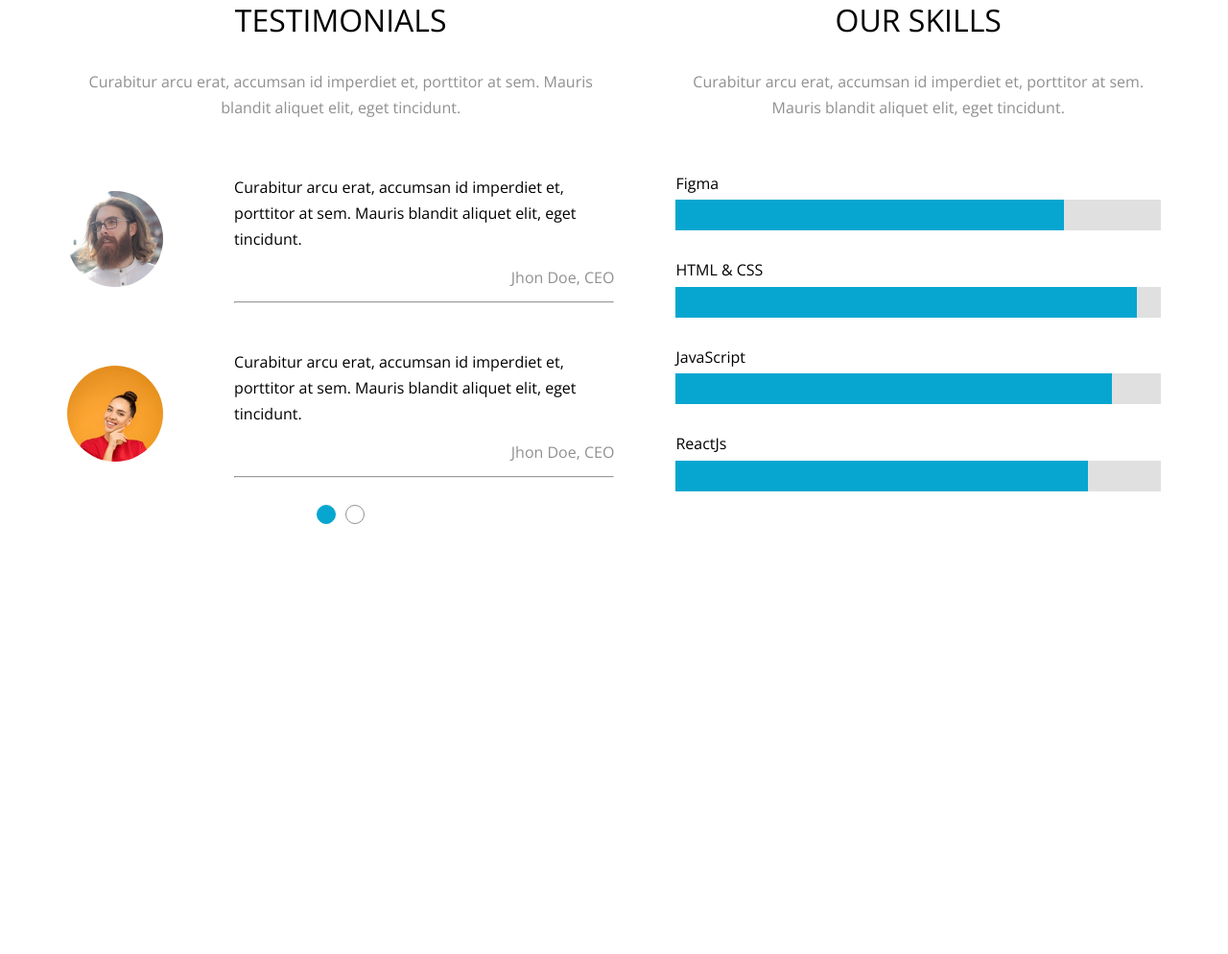
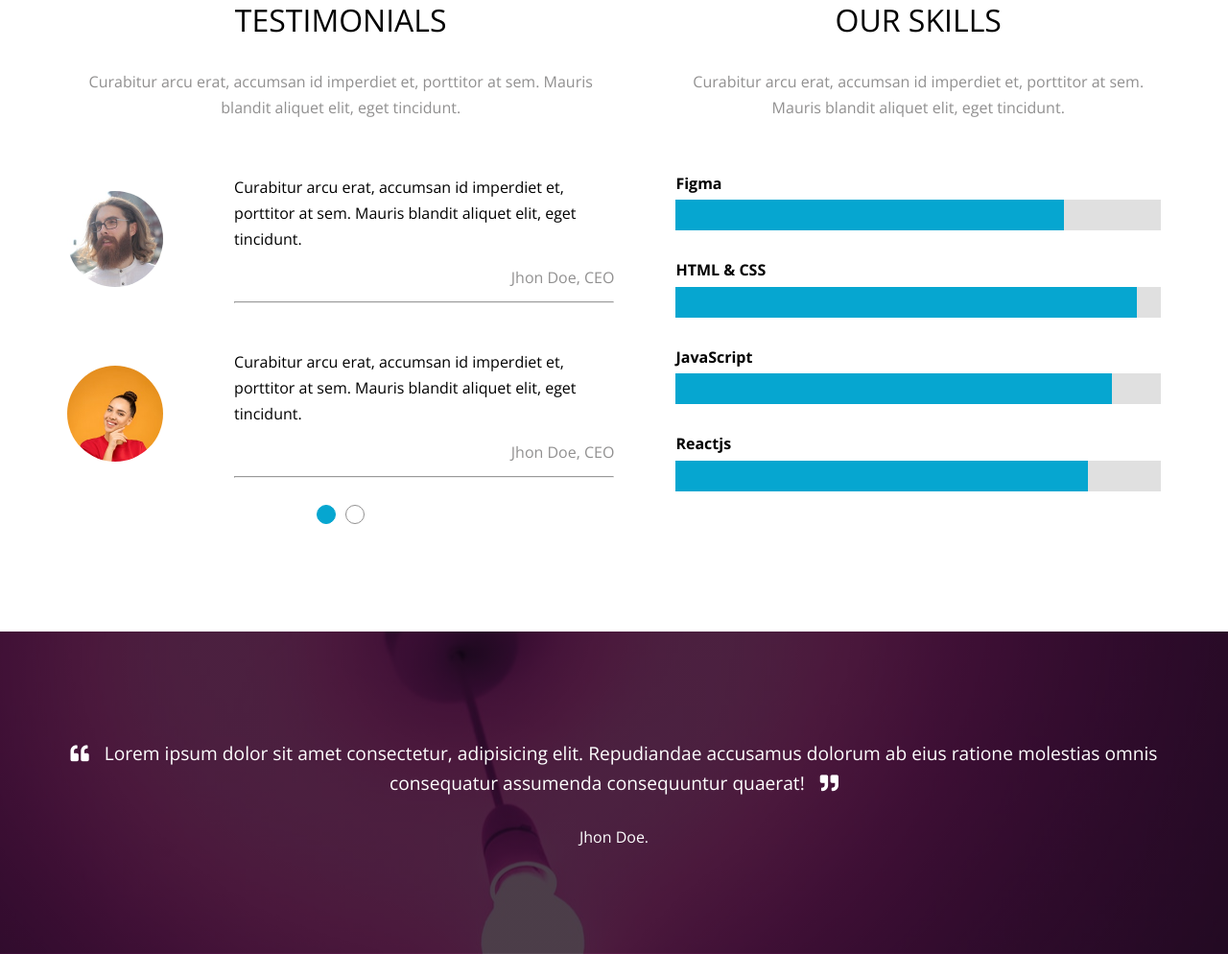
Before and after one commit to hamza-che/Kasper, a plain HTML site: page index.html in a window 1280 px wide. Shown: the part 5334-6328 px from the top of the page at 96% size. Before the commit the page ends 5992 px from the top, so only its background shows below. Drawn offline with nearby package versions, Linux system fonts and the light colour scheme.

Commit message:
completed Quote section

```diff
--- a/css/scss/pages/_home.scss
+++ b/css/scss/pages/_home.scss
@@ -501,3 +501,39 @@ header {
     }
 }
 /* End Skills and Testimonials */
+
+/* Start Quote */
+.quote {
+    padding-top: $section-padding;
+    padding-bottom: $section-padding;
+    background-image: linear-gradient(rgba(0, 0, 0, .7), rgba(0, 0, 0, .7)), url('../../../images/quote.jpg');
+    background-position: center;
+    background-size: cover;
+    .container {
+        position: relative;
+        text-align: center;
+        color: #fff;
+        q {
+            display: block;
+            margin-bottom: 2rem;
+            font-size: 1.2rem;
+            line-height: 1.6;
+            &::before {
+                font-family: 'Font Awesome 5 Free';
+                content: '\f10d';
+                font-weight: 900;
+                margin-right: 1rem;
+            }
+            &::after {
+                font-family: 'Font Awesome 5 Free';
+                content: '\f10e';
+                font-weight: 900;
+                margin-left: 1rem;
+            }
+        }
+        span {
+            display: block;
+        }
+    }
+}
+/* End Quote */
--- a/index.html
+++ b/index.html
@@ -370,28 +370,28 @@
                     </div>
                     <div class="progress">
                         <div class="prog">
-                            <span class="tech">Figma</span>
+                            <h4 class="tech">Figma</h4>
                             <div class="prog-container">
                                 <span class="percentage" style="width: 80%;"></span>
                                 <span class="tooltip"></span>
                             </div>
                         </div>
                         <div class="prog">
-                            <span class="tech">HTML &amp; CSS</span>
+                            <h4 class="tech">HTML &amp; CSS</h4>
                             <div class="prog-container">
                                 <span class="percentage" style="width: 95%;"></span>
                                 <span class="tooltip"></span>
                             </div>
                         </div>
                         <div class="prog">
-                            <span class="tech">JavaScript</span>
+                            <h4 class="tech">JavaScript</h4>
                             <div class="prog-container">
                                 <span class="percentage" style="width: 90%;"></span>
                                 <span class="tooltip"></span>
                             </div>
                         </div>
                         <div class="prog">
-                            <span class="tech">ReactJs</span>
+                            <h4 class="tech">Reactjs</h4>
                             <div class="prog-container">
                                 <span class="percentage" style="width: 85%;"></span>
                                 <span class="tooltip"></span>
@@ -402,5 +402,14 @@
             </div>
         </section>
         <!-- End Skills and Testimonials -->
+
+        <!-- Start Quote -->
+        <section class="quote">
+            <div class="container">
+                <q>Lorem ipsum dolor sit amet consectetur, adipisicing elit. Repudiandae accusamus dolorum ab eius ratione molestias omnis consequatur assumenda consequuntur quaerat!</q>
+                <span>Jhon Doe.</span>
+            </div>
+        </section>
+        <!-- End Quote -->
     </body>
 </html>
```
Also changed, not shown: css/main.css, images/quote.jpg (added), 1 other file.
